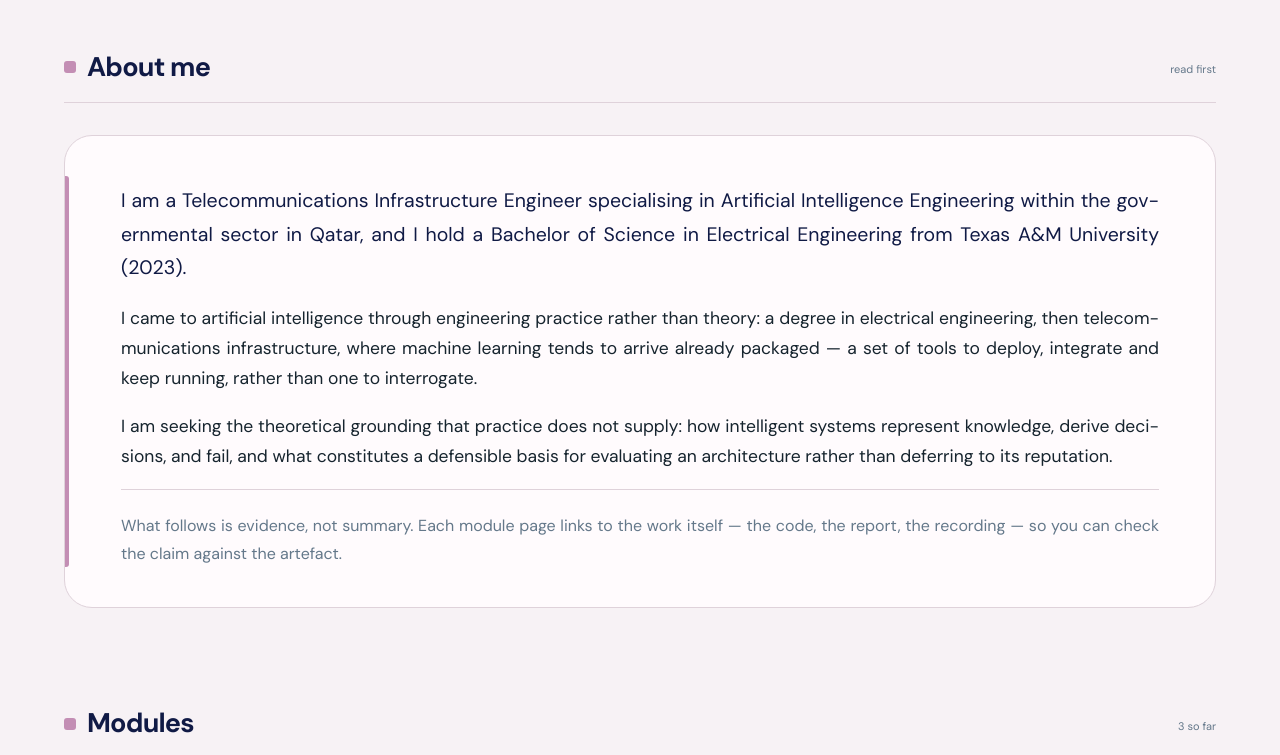
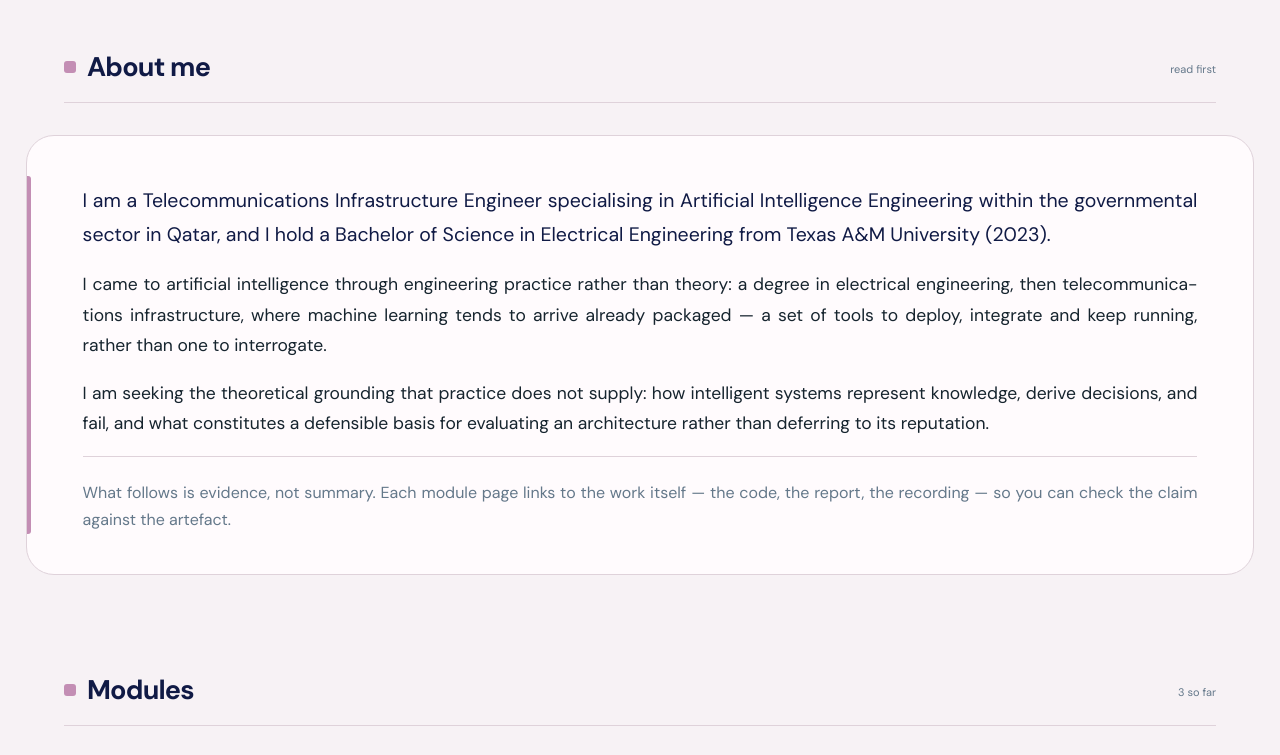
Before and after one commit to aldanamaldosari/eportfolio, a plain HTML site: page index.html in a window 1280 px wide. Shown: the part 700-1455 px from the top of the page. Drawn offline with Linux system fonts and the light colour scheme.

Commit message:
Add files via upload

```diff
--- a/assets/css/site.css
+++ b/assets/css/site.css
@@ -51,7 +51,8 @@ body.wide .post p,body.wide .sub-section p{text-align:justify;-webkit-hyphens:au
 .reading{max-width:var(--col)}
 .reading.wide{max-width:none}
 .about-box{background:var(--card);border:1px solid var(--rule);border-radius:var(--radius);
-  padding:48px 56px 40px;position:relative}
+  padding:48px 56px 40px;position:relative;
+  width:calc(100% + 6vw);margin-left:-3vw}
 .about-box::before{content:"";position:absolute;left:0;top:40px;bottom:40px;width:4px;
   background:var(--mauve);border-radius:0 3px 3px 0}
 .about-box .lede{color:var(--navy)}
@@ -502,6 +503,9 @@ p{margin:0 0 18px}
     text-align:left;hyphens:manual}
 }
 
+@media (max-width:900px){
+  .about-box{width:100%;margin-left:0}
+}
 @media (max-width:760px){
   .about-box{padding:28px 24px 24px}
   .roles li{grid-template-columns:1fr;gap:2px}
```
